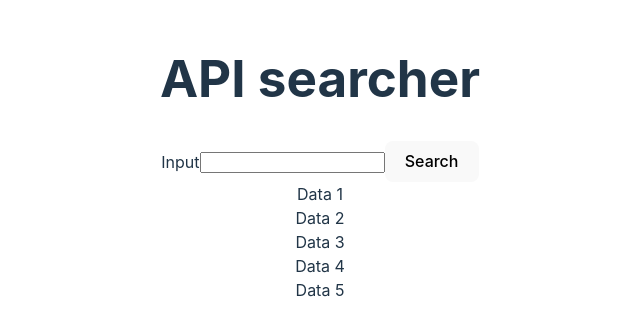
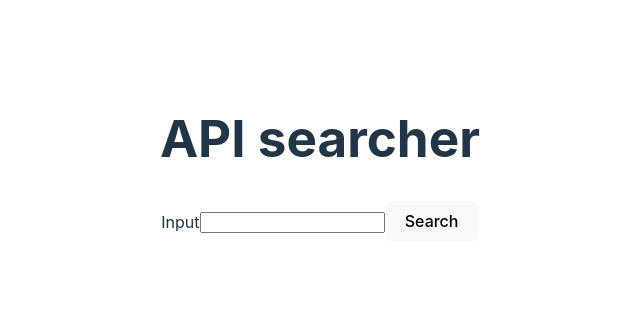
Before and after one commit to Friday-13/fridaysd-REACT2024Q3, a React (Vite) app: page / in a window 1280 px wide. Shown: the part 241-576 px from the top of the page, without its empty margins (320-960 px from the left). Built offline with nearby package versions, Linux system fonts and the light colour scheme.

Commit message:
feat: add api for people searching

```diff
--- a/src/App.tsx
+++ b/src/App.tsx
@@ -1,9 +1,12 @@
 import './App.css';
 import SearchInput from './components/search-input/search-input';
+import getPeople from './services/api';
 
 function App() {
-  function applySearchQuery(query: string) {
+  async function applySearchQuery(query: string) {
     console.log(query);
+    const people = await getPeople(query);
+    console.log(people);
   }
   return (
     <>
@@ -18,13 +21,7 @@ function App() {
           searchCallback={applySearchQuery}
         ></SearchInput>
       </section>
-      <section>
-        <div> Data 1</div>
-        <div> Data 2</div>
-        <div> Data 3</div>
-        <div> Data 4</div>
-        <div> Data 5</div>
-      </section>
+      <section></section>
     </>
   );
 }
--- /dev/null
+++ b/src/services/api.ts
@@ -0,0 +1,17 @@
+const baseUrl = new URL('https://swapi.dev/api/');
+
+function constructRequest(endpoint: string, query?: string) {
+  const url = new URL(baseUrl);
+  url.pathname += endpoint;
+  if (query) {
+    url.searchParams.set('search', query);
+  }
+  return url;
+}
+
+export default async function getPeople(search: string) {
+  const request = constructRequest('people/', search);
+  const answer = await fetch(request.href);
+  const data = await answer.json();
+  return data.results;
+}
```
